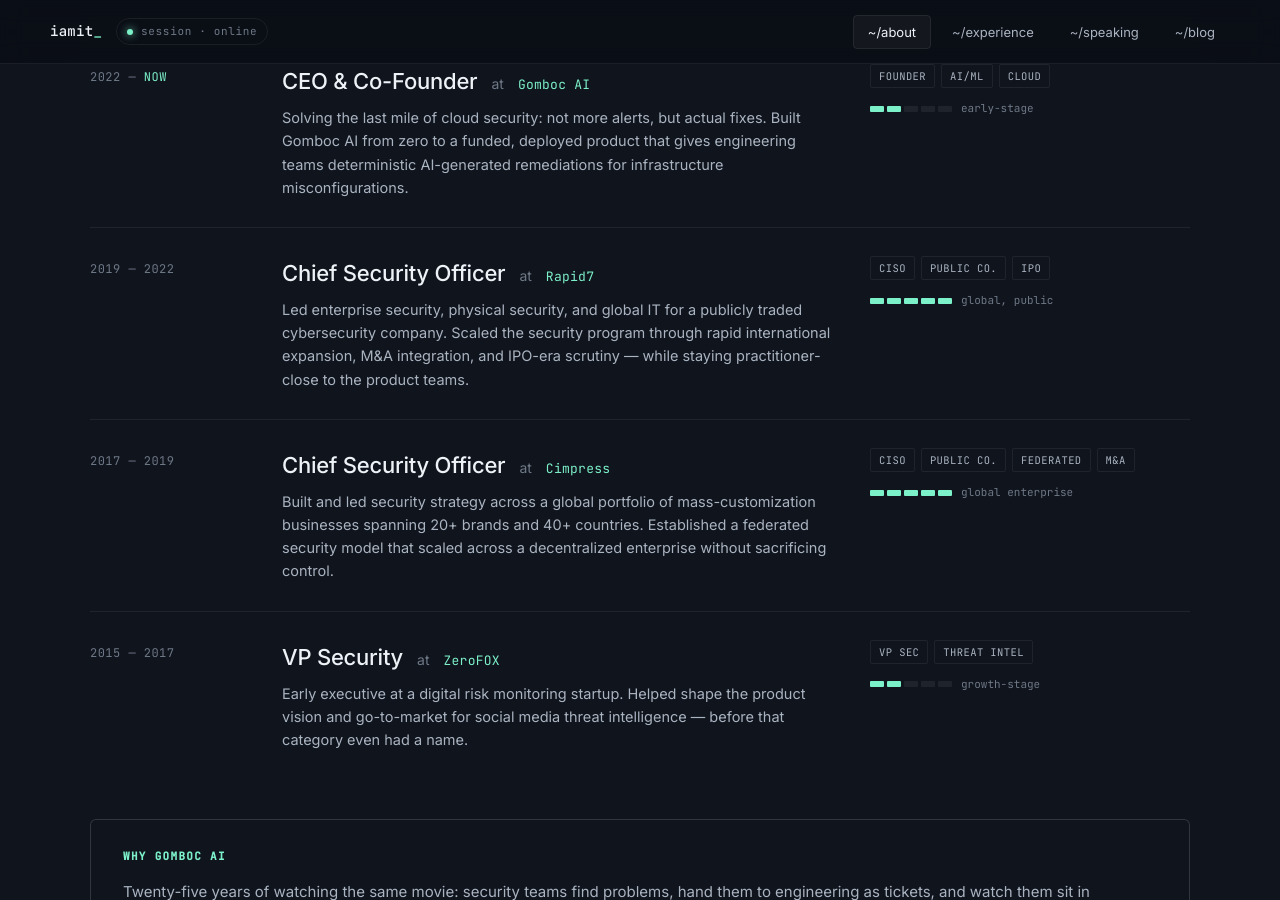
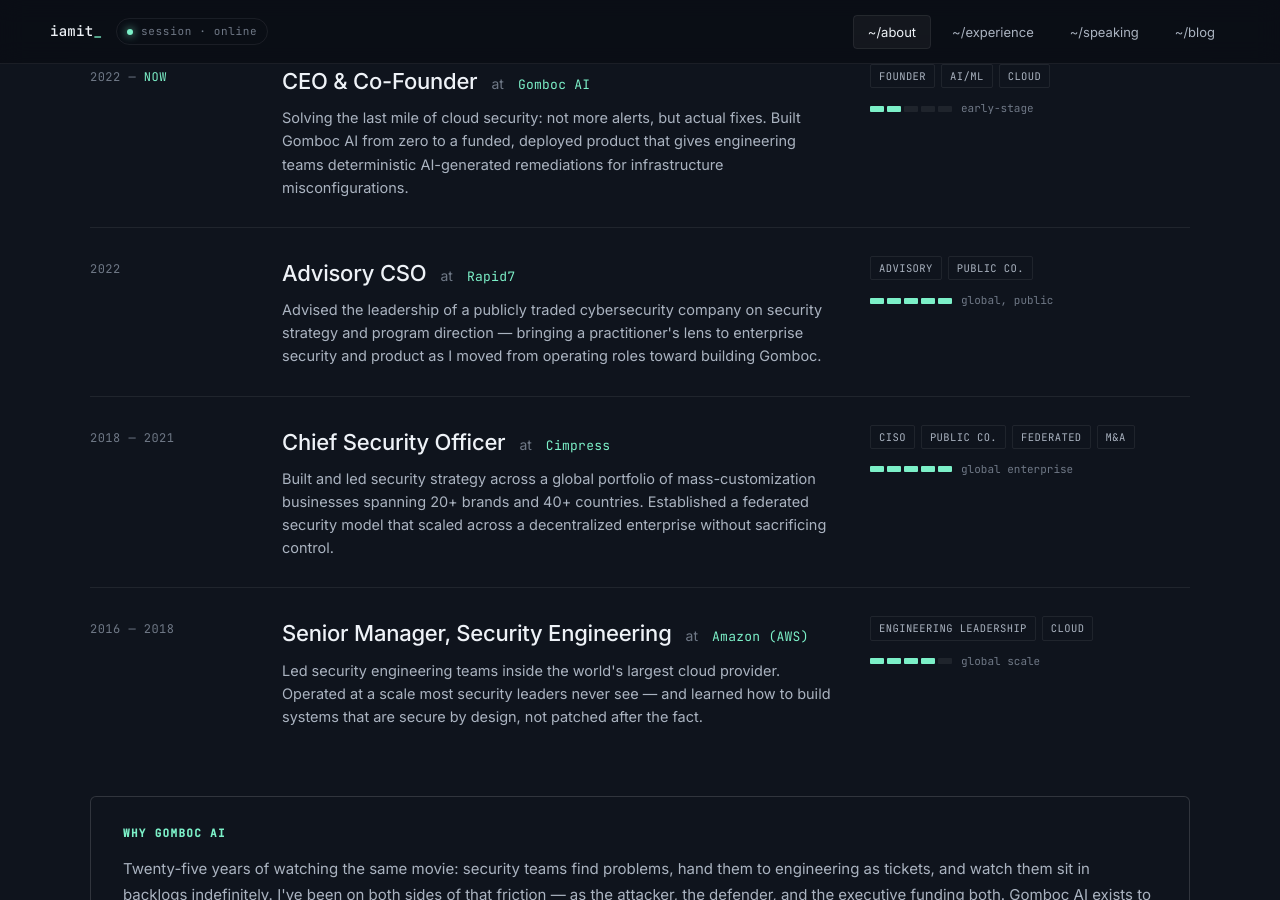
Before and after one commit to iiamit/iamit.org, a Jekyll site: the page built from index.html, in a window 1280 px wide and 900 px high, scrolled down 1557 px. Built offline with Jekyll 4.4.1, drawn with Linux system fonts in a browser that asks for light colours.

Commit message:
Correct career trajectory dates to match LinkedIn
Align experience timeline with reality: fix overlapping/incorrect
dates, dedupe ZeroFOX, promote Amazon (AWS) into the visible top-4,
and reframe Rapid7 as the Advisory CSO engagement it actually was.

Co-Authored-By: Claude Opus 4.8 <noreply@anthropic.com>

```diff
--- a/index.html
+++ b/index.html
@@ -180,21 +180,20 @@ layout: null
                 </div>
 
                 <div class="traj-row">
-                    <div class="yrs">2019 — 2022</div>
+                    <div class="yrs">2022</div>
                     <div class="traj-body">
                         <div>
                             <div class="traj-headline">
-                                <span class="role">Chief Security Officer</span>
+                                <span class="role">Advisory CSO</span>
                                 <span class="at">at</span>
                                 <span class="co">Rapid7</span>
                             </div>
-                            <p class="traj-summary">Led enterprise security, physical security, and global IT for a publicly traded cybersecurity company. Scaled the security program through rapid international expansion, M&amp;A integration, and IPO-era scrutiny — while staying practitioner-close to the product teams.</p>
+                            <p class="traj-summary">Advised the leadership of a publicly traded cybersecurity company on security strategy and program direction — bringing a practitioner's lens to enterprise security and product as I moved from operating roles toward building Gomboc.</p>
                         </div>
                         <div class="traj-meta">
                             <div class="tags">
-                                <span class="tag">CISO</span>
+                                <span class="tag">Advisory</span>
                                 <span class="tag">Public Co.</span>
-                                <span class="tag">IPO</span>
                             </div>
                             <div class="scale-bar">
                                 <span class="seg on"></span>
@@ -209,7 +208,7 @@ layout: null
                 </div>
 
                 <div class="traj-row">
-                    <div class="yrs">2017 — 2019</div>
+                    <div class="yrs">2018 — 2021</div>
                     <div class="traj-body">
                         <div>
                             <div class="traj-headline">
@@ -239,37 +238,7 @@ layout: null
                 </div>
 
                 <div class="traj-row">
-                    <div class="yrs">2015 — 2017</div>
-                    <div class="traj-body">
-                        <div>
-                            <div class="traj-headline">
-                                <span class="role">VP Security</span>
-                                <span class="at">at</span>
-                                <span class="co">ZeroFOX</span>
-                            </div>
-                            <p class="traj-summary">Early executive at a digital risk monitoring startup. Helped shape the product vision and go-to-market for social media threat intelligence — before that category even had a name.</p>
-                        </div>
-                        <div class="traj-meta">
-                            <div class="tags">
-                                <span class="tag">VP Sec</span>
-                                <span class="tag">Threat Intel</span>
-                            </div>
-                            <div class="scale-bar">
-                                <span class="seg on"></span>
-                                <span class="seg on"></span>
-                                <span class="seg"></span>
-                                <span class="seg"></span>
-                                <span class="seg"></span>
-                                <span class="scale-label">growth-stage</span>
-                            </div>
-                        </div>
-                    </div>
-                </div>
-
-                <div id="earlier-roles" style="display:none;">
-
-                    <div class="traj-row">
-                        <div class="yrs">2014 — 2017</div>
+                    <div class="yrs">2016 — 2018</div>
                     <div class="traj-body">
                         <div>
                             <div class="traj-headline">
@@ -296,8 +265,10 @@ layout: null
                     </div>
                 </div>
 
+                <div id="earlier-roles" style="display:none;">
+
                     <div class="traj-row">
-                        <div class="yrs">2013 — 2014</div>
+                        <div class="yrs">2014 — 2016</div>
                         <div class="traj-body">
                             <div>
                                 <div class="traj-headline">
@@ -326,7 +297,7 @@ layout: null
                     </div>
 
                     <div class="traj-row">
-                        <div class="yrs">2010 — 2013</div>
+                        <div class="yrs">2012 — 2014</div>
                         <div class="traj-body">
                             <div>
                                 <div class="traj-headline">
```
Lines whose indentation alone changed are shown as unchanged.
